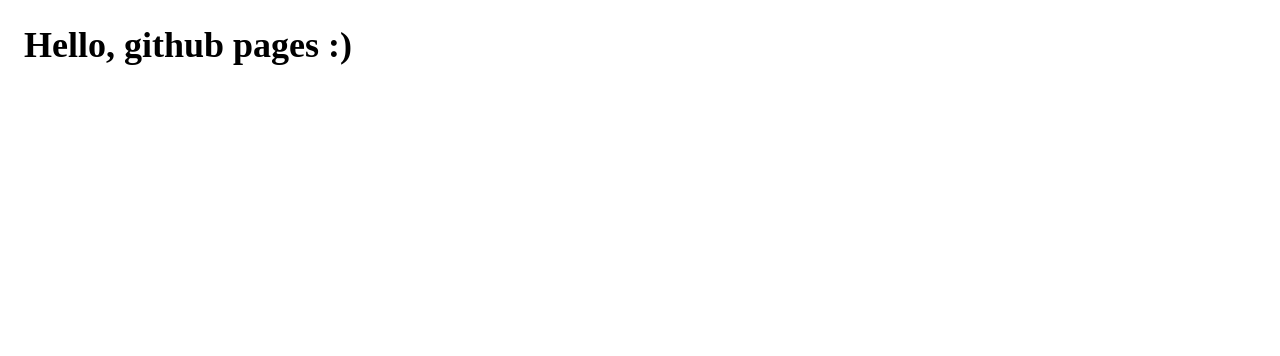
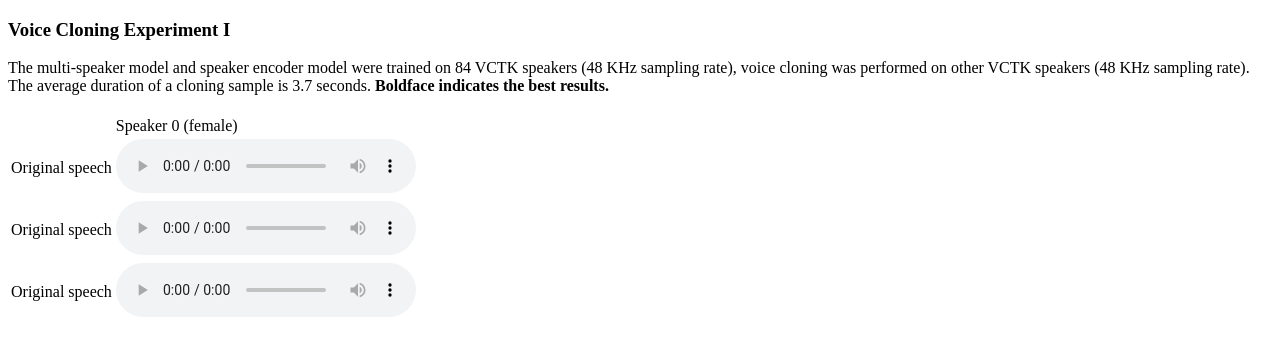
Before and after one commit to ZJU-EE-Robotics/access_audios, a plain HTML site: page index.html in a window 1280 px wide. Drawn offline with Linux system fonts and the light colour scheme.

Commit message:
Update index.html

```diff
--- a/index.html
+++ b/index.html
@@ -1,16 +1,21 @@
 <!DOCTYPE html>
 <html>
-<head>
-    <meta charset="utf-8" />
-    <meta http-equiv="X-UA-Compatible" content="IE=edge">
-    <title>Github Page demo</title>
-    <meta name="viewport" content="width=device-width, initial-scale=1">
-    <link rel="stylesheet" type="text/css" media="screen" href="main.css" />
-    <script src="index.js"></script>
-</head>
-<body>
-    <div id="main-content">
+  <head>
+    <meta charvctk_set="UTF-8">
+    <title>Audio demos</title>
+  </head>
+  <body>
+    <div>
+      <h3> Voice Cloning Experiment I</h3>
+      The multi-speaker model and speaker encoder model were trained on 84 VCTK speakers (48 KHz sampling rate), voice cloning was performed on other VCTK speakers (48 KHz sampling rate). The average duration of a cloning sample is 3.7 seconds. <b>Boldface indicates the best results.</b>
+      <h3> </h3>
+      <table>
+        <tr><td></td><td class="transcript">Speaker 0 (female)</td></tr>
+        <tr><td>Original speech</td><td><audio controls><source src="wavs/1.wav"></audio></td></tr>
+        <tr><td>Original speech</td><td><audio controls><source src="wavs/2.wav"></audio></td></tr>
+        <tr><td>Original speech</td><td><audio controls><source src="wavs/3.wav"></audio></td></tr>
+      </table>
+    </div>
 
-    </div>
-</body>
+  </body>
 </html>
```
